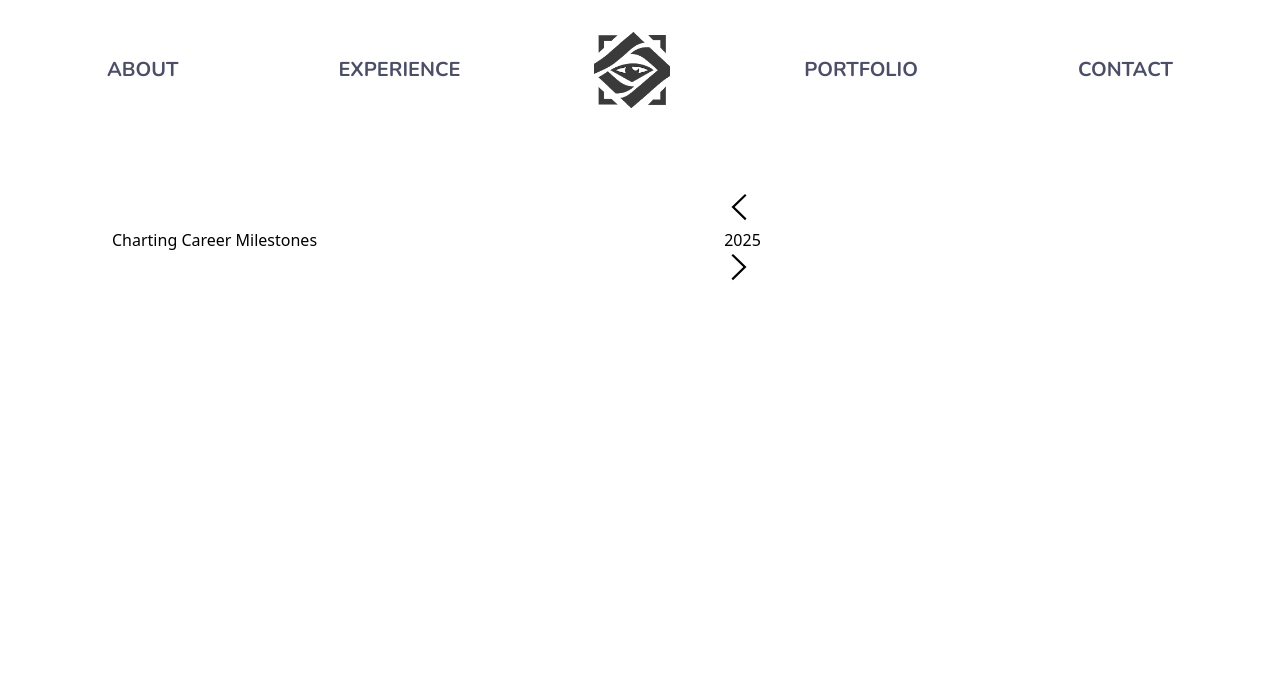
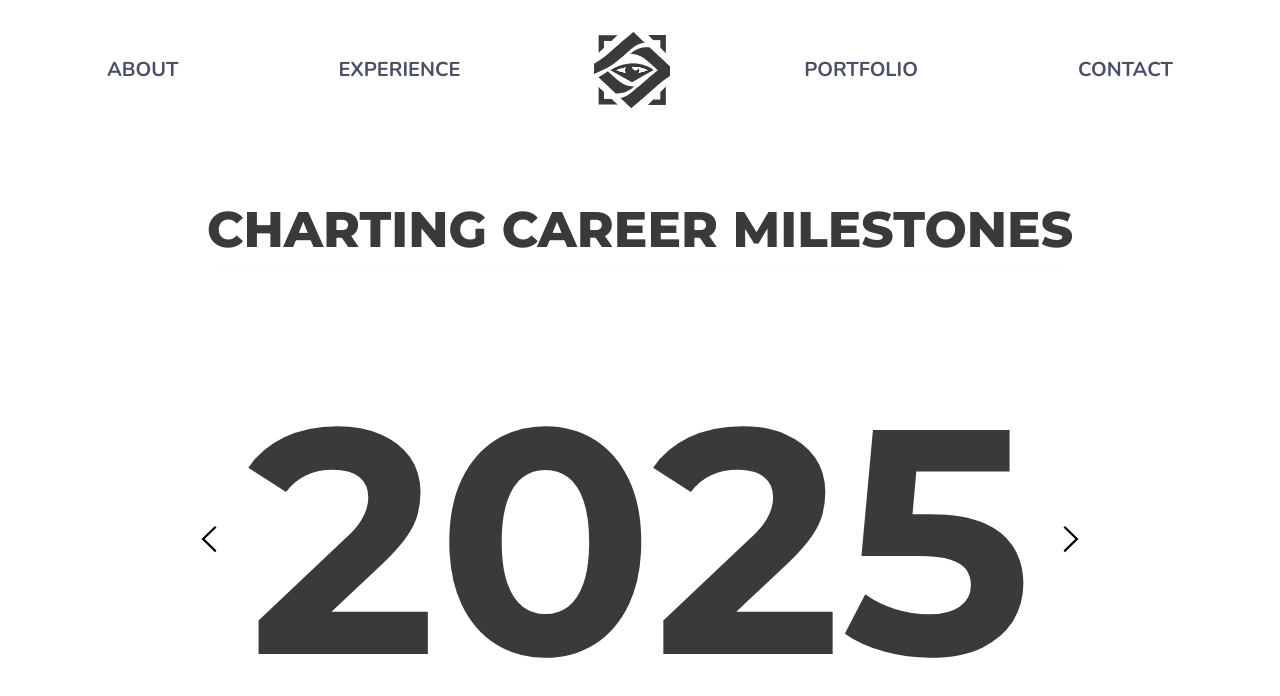
Before and after one commit to Aces007/lawlensv2, a React (Vite) app: page /experience in a window 1280 px wide. Shown: the top 696 px of the page. Built offline with nearby package versions, Linux system fonts and the light colour scheme.

Commit message:
coding experience page

```diff
--- a/src/pages.scss
+++ b/src/pages.scss
@@ -142,12 +142,120 @@
 
 /*#region Experience */
 .exp_cont {
+    position: relative;
+}
 
+.sticky_tagline {
+    position: sticky;
+    top: 0;
+    z-index: 30;
+    box-shadow: 0 8px 2px -8px rgba(31, 45, 58, 0.06);
+}
+
+.carousel_btns {
+    display: flex;
+    align-items: center;
+    gap: 1rem;
+    flex-shrink: 0;
+}
+
+.carouselBtn {
+    cursor: pointer;
+    display: flex;
+    align-items: center;
+    justify-content: center;
+    transition: transform .15s ease, box-shadow .15s ease;
+}
+
+.carouselBtn:hover {
+    transform: translateY(-2px);
+}
+
+.carouselBtn:active {
+    transform: translateY(-3px);
 }
 
 .carouselSVG {
     width: 30px;
     height: 30px;
+}
+
+.year_section {
+    position: relative;
+    display: flex;
+    align-items: center;
+    justify-content: center;
+    overflow: hidden;
+    flex: 1;
+    margin: 0 0.5rem;
+}
+
+.year_inner {
+    transition: transform 0.1s ease-in-out;
+    will-change: transform;
+}
+
+.exp_cards {
+    flex: 1;
+    display: flex;
+    flex-direction: column;
+    gap: 1rem;
+    max-width: 700px;
+    margin-left: auto;
+    padding: 0;
+    opacity: 0;
+    transform: translateY(30px);
+    transition: opacity .7s ease, transform .7s ease;
+}
+
+.exp_cards.visible {
+    opacity: 1;
+    transform: translateY(0);
+}
+
+.exp_content {
+    position: relative;
+    overflow: hidden;
+    border-radius: 16px;
+    min-height: 140px;
+    display: flex;
+    align-items: flex-end;
+    padding: 1rem 1.25rem;
+    background-size: cover;
+    background-position: center;
+    box-shadow: 0 28px 72px -12px rgba(31,45,58,0.18);
+    transition: transform .3s ease, box-shadow .3s ease, opacity .5s ease;
+    opacity: 0;
+}
+
+.exp_cards.visible .exp_content {
+    opacity: 1;
+}
+
+.exp_content:hover {
+    transform: translateY(-2px);
+    box-shadow: 0 36px 100px -10px rgba(31,45,58,0.24);
+}
+
+/* overlay to dim background */
+.cards_overLay {
+    position: absolute;
+    inset: 0;
+    background: rgba(0,0,0,0.35);
+    backdrop-filter: blur(2px);
+    pointer-events: none;
+}
+
+/* title area */
+.title_wrapper {
+    position: relative;
+    z-index: 2;
+}
+.title_wrapper h3 {
+    margin: 0;
+    font-size: 1.4rem;
+    font-weight: 600;
+    letter-spacing: 0.5px;
 }
 /*#endregion Experience */
 
--- a/src/pages/Experience.jsx
+++ b/src/pages/Experience.jsx
@@ -1,39 +1,47 @@
-import React, {useEffect, useRef, useState} from "react";
+import React, { useEffect, useRef, useState } from "react";
 
 const Experience = () => {
   const experiencesByYear = [
     {
       year: 2025,
       experiences: [
-                {title: "Published ArchiTech Vault", image: './exp_content/ATV.png'},
+        { title: "Published ArchiTech Vault", image: "./exp_content/ATV.png" },
+        { title: "Published ArchiTech Vault", image: "./exp_content/ATV.png" },
       ],
     },
-    ]
+    {
+      year: 2024,
+      experiences: [
+        { title: "Built Something Else", image: null },
+      ],
+    },
+  ];
 
   const [activeIdx, setActiveIdx] = useState(0);
   const [cardsVisible, setCardsVisible] = useState(false);
   const yearRef = useRef(null);
-    const [yearStyle, setYearStyle] = useState( { transform: "translateY(0px) scale(1)" } )
+  const [yearStyle, setYearStyle] = useState({ transform: "translateY(0px) scale(1)" });
 
-    const {year, experiences } = experiencesByYear[activeIdx];
+  const { year, experiences } = experiencesByYear[activeIdx];
 
-    // Functionalities of the Page
+  // Parallax year
   useEffect(() => {
     const update = () => {
       if (!yearRef.current) return;
       const rect = yearRef.current.getBoundingClientRect();
       const vh = window.innerHeight;
-            const offset = Math.min(Math.max(-rect.top, 0), vh)
+      const offset = Math.min(Math.max(-rect.top, 0), vh);
       const translateY = offset * 0.3;
-            const scale = 1 - Math.min(offset / (vh* 3), 0.1);
-            setYearStyle( {transform: `translateY(${translateY}px) scale(${scale})`});
+      const scale = 1 - Math.min(offset / (vh * 3), 0.1);
+      setYearStyle({ transform: `translateY(${translateY}px) scale(${scale})` });
     };
     const onScroll = () => requestAnimationFrame(update);
-        window.addEventListener("scroll", onScroll, {passive: true});
+    window.addEventListener("scroll", onScroll, { passive: true });
     update();
     return () => window.removeEventListener("scroll", onScroll);
   }, [activeIdx]);
 
+  // Reveal cards when year scrolls past
   useEffect(() => {
     if (!yearRef.current) return;
     setCardsVisible(false);
@@ -41,47 +49,59 @@ const Experience = () => {
       ([entry]) => {
         setCardsVisible(entry.boundingClientRect.bottom < 0);
       },
-            {threshold:0}
+      { threshold: 0 }
     );
     observer.observe(yearRef.current);
     return () => observer.disconnect();
   }, [activeIdx]);
 
-    const prev = () => setActiveIdx((i) => (i - 1 + yearGroups.length) % yearGroups.length);
-    const next = () => setActiveIdx((i) => (i + 1) % yearGroups.length);
+  const prev = () =>
+    setActiveIdx((i) => (i - 1 + experiencesByYear.length) % experiencesByYear.length);
+  const next = () => setActiveIdx((i) => (i + 1) % experiencesByYear.length);
 
   return (
-        <div className="exp_cont flex flex-row justify-between items-center mt-48 mb-20 mx-28 gap-8">
+    <div className="exp_cont flex flex-col justify-between items-center mt-48 mb-20 mx-28 gap-8">
       <div className="sticky_tagline">
-                <h2>Charting Career Milestones</h2>
+        <h2 className="exp_heading text-headingAbout font-montserrat font-heading uppercase text-text_content2">
+          Charting Career Milestones
+        </h2>
       </div>
 
       <div className="carousel_btns">
         <button onClick={prev} aria-label="Previous Year" className="carouselBtn">
-                    <img src="./svgs/Left.svg" alt="Left" className="carouselSVG"/>
+          <img src="./svgs/Left.svg" alt="Left" className="carouselSVG" />
         </button>
         <section className="year_section">
           <div className="year_inner" ref={yearRef} style={yearStyle}>
-                        <span className="year_label">{year}</span>
+            <span className="year_label font-montserrat font-bold text-yearLabel text-text_content2">
+              {year}
+            </span>
           </div>
         </section>
-                <button onClick={prev} aria-label="Previous Year" className="carouselBtn">
-                    <img src="./svgs/Right.svg" alt="Right" className="carouselSVG"/>
+        <button onClick={next} aria-label="Next Year" className="carouselBtn">
+          <img src="./svgs/Right.svg" alt="Right" className="carouselSVG" />
         </button>
       </div>
 
       <section className={`exp_cards ${cardsVisible ? "visible" : ""}`}>
-                {experiences.map((exp, i) => {
-                    <div key={i} className="exp_content">
-                        <div className="cards_overLay"/>
+        {experiences.map((exp, i) => (
+          <div
+            key={i}
+            className="exp_content"
+            style={{
+              backgroundImage: exp.image ? `url(${exp.image})` : "none",
+              transitionDelay: cardsVisible ? `${i * 70}ms` : "0ms",
+            }}
+          >
+            <div className="cards_overLay" />
             <div className="title_wrapper">
               <h3>{exp.title}</h3>
             </div>
           </div>
-                })}
+        ))}
       </section>
     </div>
-    )
-}
+  );
+};
 
 export default Experience;
--- a/tailwind.config.js
+++ b/tailwind.config.js
@@ -51,6 +51,7 @@ module.exports = {
         body: "10px",
         buttons: "20px",
         note: "15px",
+        yearLabel: "320px",
       },
       fontWeight: {
         heading: "800",
```
Lines whose indentation alone changed are shown as unchanged.
